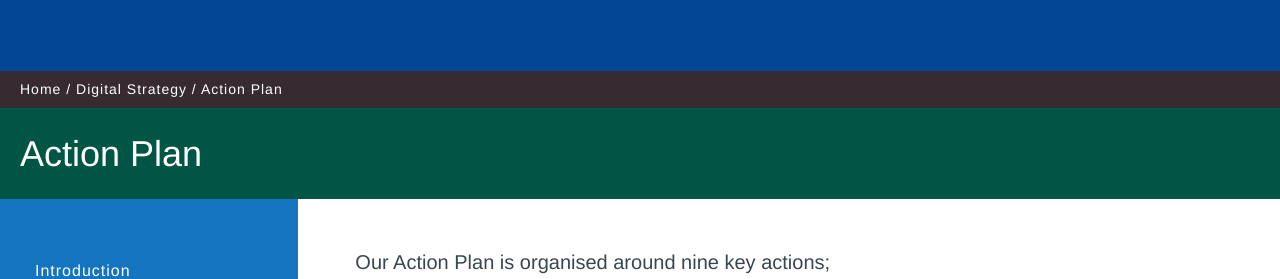
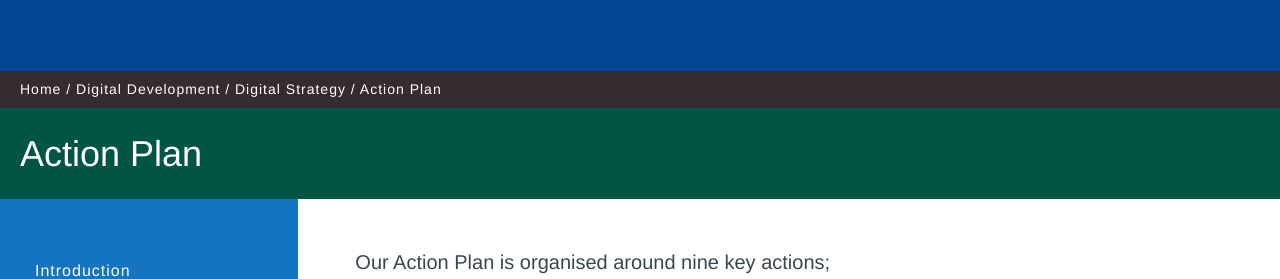
Before and after one commit to OxfordCityCouncil/OxfordCityCouncil.github.io, a Jekyll site: the page built from strategy/action-plan.html, in a window 1280 px wide. Shown: the part 149-428 px from the top of the page. Built offline with Jekyll 4.4.1, drawn with Linux system fonts in a browser that asks for light colours.

Commit message:
Adding breadcrumbs

```diff
--- a/_layouts/default.html
+++ b/_layouts/default.html
@@ -59,8 +59,11 @@
             <div class="container">
                 <ol class="nav--breadcrumb__list item-list item-list--inline">
                     <li>
-                    <a href="../index.html" rel="home">Home</a>
+                    <a href="https://www.oxford.gov.uk" rel="home">Home</a>
                 </li>
+                <li>
+                <a href="../index.html" rel="home">Digital Development</a>
+            </li>
                 <li>
                     <a href="index.html">Digital design standards</a>
                 </li>
--- a/_layouts/strategy.html
+++ b/_layouts/strategy.html
@@ -59,7 +59,10 @@
             <div class="container">
                 <ol class="nav--breadcrumb__list item-list item-list--inline">
                     <li>
-                    <a href="../index.html" rel="home">Home</a>
+                    <a href="https://www.oxford.gov.uk" rel="home">Home</a>
+                </li>
+                <li>
+                <a href="../index.html" rel="home">Digital Development</a>
                 </li>
                 <li>
                     <a href="index.html">Digital Strategy</a>
--- a/_layouts/supplement.html
+++ b/_layouts/supplement.html
@@ -59,7 +59,10 @@
             <div class="container">
                 <ol class="nav--breadcrumb__list item-list item-list--inline">
                     <li>
-                        <a href="../index.html" rel="home">Home</a>
+                    <a href="https://www.oxford.gov.uk" rel="home">Home</a>
+                    </li>
+                    <li>
+                    <a href="../index.html" rel="home">Digital Development</a>
                     </li>
                     <li>
                         <a href="index.html">Digital design standards</a>
```
